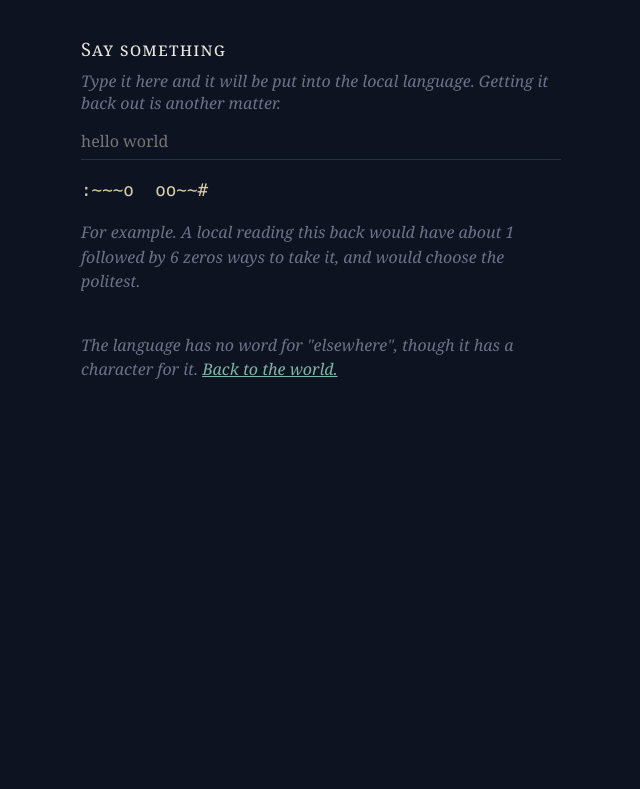
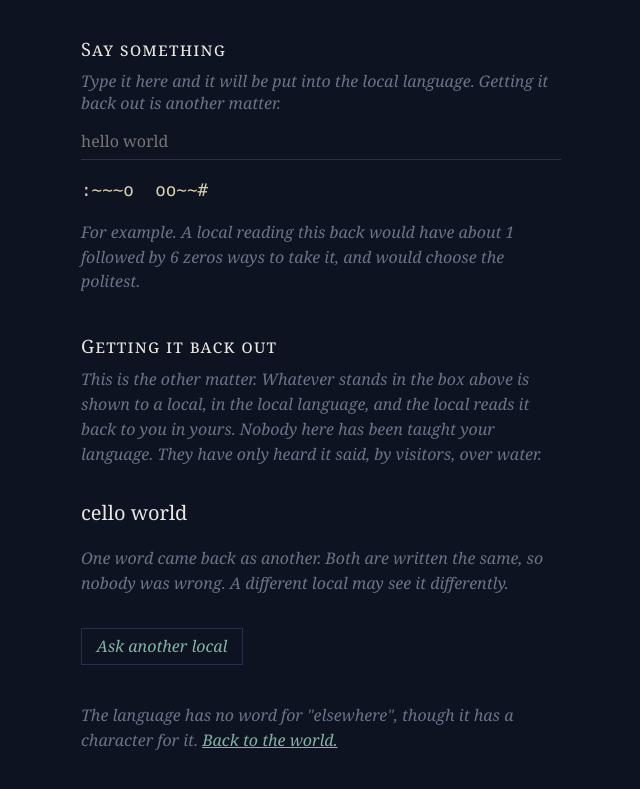
Before and after one commit to clickblipclick/hello_world, a plain HTML site: page phrasebook.html in a window 1280 px wide. Shown: the part 1179-1968 px from the top of the page, without its empty margins (319-959 px from the left). Before the commit the page ends 1657 px from the top, so only its background shows below. Drawn offline with Linux system fonts and the light colour scheme.

Commit message:
Phrasebook: have a local read your sentence back out of the language

```diff
--- a/phrasebook.html
+++ b/phrasebook.html
@@ -22,6 +22,12 @@
   #said { display: block; min-height: 1.6em; margin-top: 1rem; font: 1.1rem/1.6 ui-monospace, Menlo, Consolas, monospace;
           color: #d9cfa6; white-space: pre-wrap; word-break: break-all; }
   #loss { color: #6b7388; font-style: italic; min-height: 3em; line-height: 1.55; }
+  button { background: none; border: 1px solid #263048; color: #7fb7a4; font: italic 1rem Georgia, serif;
+           padding: 0.4rem 0.9rem; margin-top: 1rem; cursor: pointer; }
+  button:hover, button:focus-visible { border-color: #7fb7a4; outline: none; }
+  #back { display: block; min-height: 1.6em; margin-top: 0.4rem; font-size: 1.25rem; line-height: 1.5; color: #e8e6df; }
+  #back i { font: 0.9rem ui-monospace, Menlo, Consolas, monospace; color: #d9cfa6; }
+  #doubt { color: #6b7388; font-style: italic; min-height: 3em; line-height: 1.55; }
   a { color: #7fb7a4; }
   footer { margin-top: 2.4rem; color: #6b7388; font-style: italic; line-height: 1.55; }
 </style>
@@ -52,6 +58,14 @@ characters the place is made of, which saves on type but means that every senten
 <input id="say" type="text" autocomplete="off" spellcheck="false" maxlength="120" placeholder="hello world">
 <output id="said" for="say" aria-live="polite"></output>
 <p id="loss"></p>
+
+<h2>Getting it back out</h2>
+<p class="lede">This is the other matter. Whatever stands in the box above is shown to a local, in the local
+language, and the local reads it back to you in yours. Nobody here has been taught your language. They have
+only heard it said, by visitors, over water.</p>
+<output id="back" for="say" aria-live="polite"></output>
+<p id="doubt"></p>
+<button id="again" type="button">Ask another local</button>
 
 <footer>The language has no word for "elsewhere", though it has a character for it.
 <a href="./">Back to the world.</a></footer>
@@ -96,6 +110,59 @@ characters the place is made of, which saves on type but means that every senten
       + (/!/.test(say.value) ? ' The exclamation mark goes through untranslated. It is a flag; mind where you plant it.' : '')
       + (r.glyphs.replace(/ /g, '').length > 3 && /^([^!])\1*$/.test(r.glyphs.replace(/ /g, '')) ? ' You have described open country.' : '');
   }
+  // The other matter. Every word a local has overheard, filed under how it is written here. Words that are
+  // written alike are, as far as anyone on the spot can tell, the same word.
+  var heard = ('hello cello world good book gong morning evening where whale is it if the she sea see far tea that way may ' +
+    'also this your flag how much i am an lost lots rust so to everyone thank shank you ion goodbye ' +
+    'east last left less rest mark need walk weed week fall feel tell tree shall shell there three come home hour ' +
+    'bay day dry call hear here made make wake me or we near well were nor one our sun too two than them then ' +
+    'mast nest west hard head held life live rise and end all are as at but dot do go down know few ten find sing ' +
+    'from slow door gone has hat deep keep light right long look mind wind moon noon most must never water no on ' +
+    'not out now own of us fair sail same true sand send side tide snow soon four some was wet want went mile will ' +
+    'wish with word work yes yet back deck boat gulf cold hold dark glad bell dear eye lie full sure half hers ' +
+    'kind king leaf reef lose love low run mean warm mine nine pass past pole pull seem seen').split(' ');
+  var lex = {};
+  for (var h = 0; h < heard.length; h++) {
+    var key = put(heard[h]).glyphs;
+    if (!lex[key]) lex[key] = [];
+    if (lex[key].indexOf(heard[h]) < 0) lex[key].push(heard[h]);
+  }
+  var back = document.getElementById('back'), doubt = document.getElementById('doubt'), asked = 0;
+  function readBack() {
+    var words = (say.value || say.placeholder).toLowerCase().split(/\s+/), total = 0, moved = 0, hummed = 0;
+    back.textContent = '';
+    for (var w = 0; w < words.length; w++) {
+      var bare = words[w].replace(/[^a-z0-9]/g, ''), r, n = 0, i;
+      if (!bare) continue;
+      for (i = 0; i < bare.length; i++) n = (n * 31 + bare.charCodeAt(i)) % 9973;
+      var key = put(bare).glyphs, el = null;
+      if (/^[0-9]+$/.test(bare)) {
+        // All numbers are written alike, so any number will do, provided it is a different one.
+        for (r = '', i = 0; i < bare.length; i++) r += (+bare.charAt(i) + 1 + (n + asked + i) % 9) % 10;
+      } else if (lex[key]) {
+        var others = lex[key].filter(function (x) { return x !== bare; });
+        r = others.length ? others[(n + asked) % others.length] : bare;
+      } else {
+        r = key; hummed++; el = document.createElement('i');
+      }
+      if (!el && r !== bare) moved++;
+      if (total++) back.appendChild(document.createTextNode(' '));
+      if (el) { el.textContent = r; back.appendChild(el); } else back.appendChild(document.createTextNode(r));
+      if (/!/.test(words[w])) back.appendChild(document.createTextNode('!'));
+    }
+    if (!total) { doubt.textContent = 'The local looks at the blank and then at you, and waits. It is a perfect translation.'; return; }
+    doubt.textContent = (moved === 0 && hummed === 0 ? 'It came back exactly as it went. This happens, and is put down to luck. '
+      : moved === 0 ? 'Nothing came back changed, because nothing came back. '
+      : moved === 1 ? 'One word came back as another. Both are written the same, so nobody was wrong. '
+      : moved + ' words came back as others. They are written the same, so nobody was wrong. ')
+      + (hummed ? 'Where the local had never heard the word, the characters were read out as they stand, with a nod, '
+        + 'which is how most conversations here are brought to a close. ' : '')
+      + (asked ? (asked === 1 ? 'That is a second opinion.' : 'That is opinion number ' + (asked + 1) + '. They are all held sincerely.')
+        : 'A different local may see it differently.');
+  }
+  say.addEventListener('input', readBack);
+  document.getElementById('again').addEventListener('click', function () { asked++; readBack(); });
+  readBack();
   say.addEventListener('input', speak);
   speak();
 })();
```
